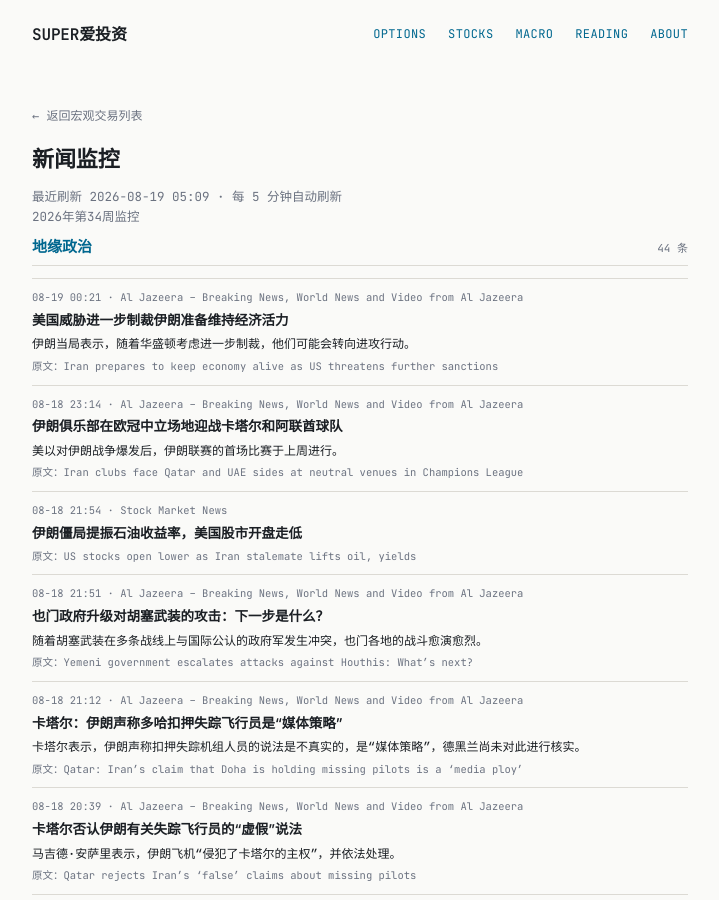
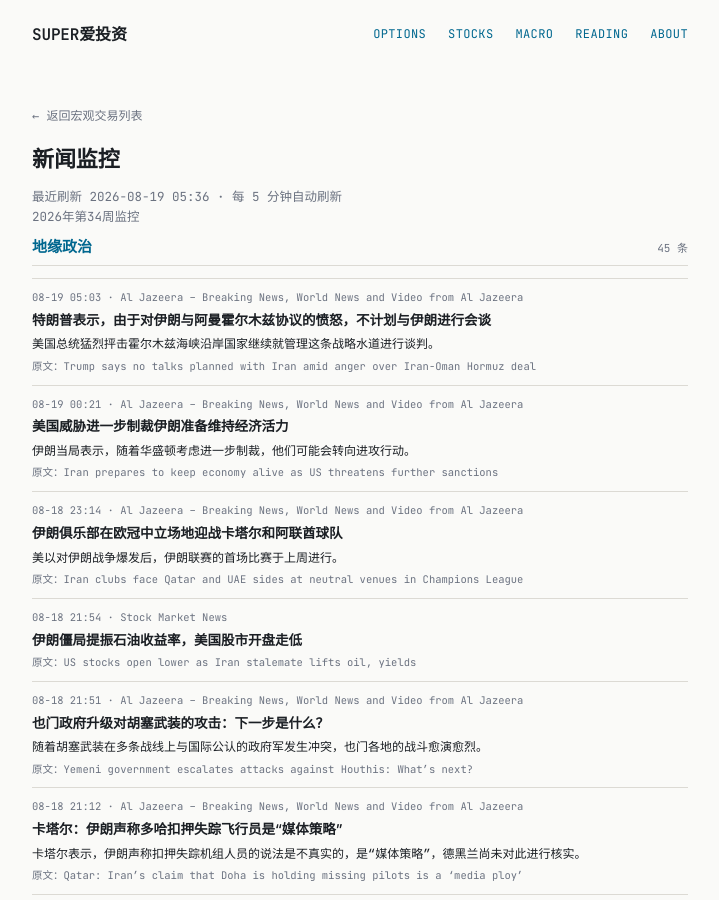
Before and after one commit to tang3super/tang3super.github.io, a Jekyll site: the page built from macro-trade/news-digest.md, in a window 1280 px wide and 900 px high. Shown: the whole window, without its empty margins (280-999 px from the left). Built offline with Jekyll 4.4.1, drawn with Linux system fonts in a browser that asks for light colours.

Commit message:
sync news-digest article

```diff
--- a/macro-trade/news-digest.md
+++ b/macro-trade/news-digest.md
@@ -5,11 +5,18 @@ title: 新闻监控
 date: '2026-08-19'
 summary: 2026年第34周监控
 week_label: 2026年第34周监控
-last_updated: 2026-08-19 05:09
+last_updated: 2026-08-19 05:36
 refresh_note: 每 5 分钟自动刷新
 topics:
 - name: 地缘政治
   items:
+  - title: Trump says no talks planned with Iran amid anger over Iran-Oman Hormuz deal
+    summary: US president hits out as states bordering the Strait of Hormuz continue talks on managing the strategic waterway.
+    link: https://www.aljazeera.com/news/2026/8/18/no-talks-with-iran-says-trump-as-us-president-stews-over-hormuz-deal?traffic_source=rss
+    source: Al Jazeera – Breaking News, World News and Video from Al Jazeera
+    time: 08-19 05:03
+    title_zh: 特朗普表示，由于对伊朗与阿曼霍尔木兹协议的愤怒，不计划与伊朗进行会谈
+    summary_zh: 美国总统猛烈抨击霍尔木兹海峡沿岸国家继续就管理这条战略水道进行谈判。
   - title: Iran prepares to keep economy alive as US threatens further sanctions
     summary: Iran’s authorities say they could shift to offensive operations as Washington considers further sanctions.
     link: https://www.aljazeera.com/news/2026/8/18/iran-prepares-to-keep-economy-alive-as-us-threatens-further-sanctions?traffic_source=rss
```
